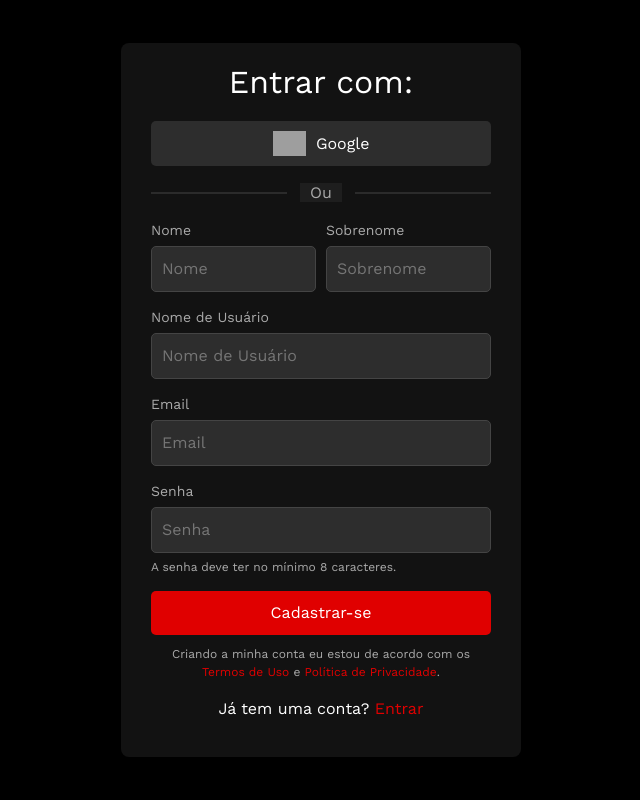
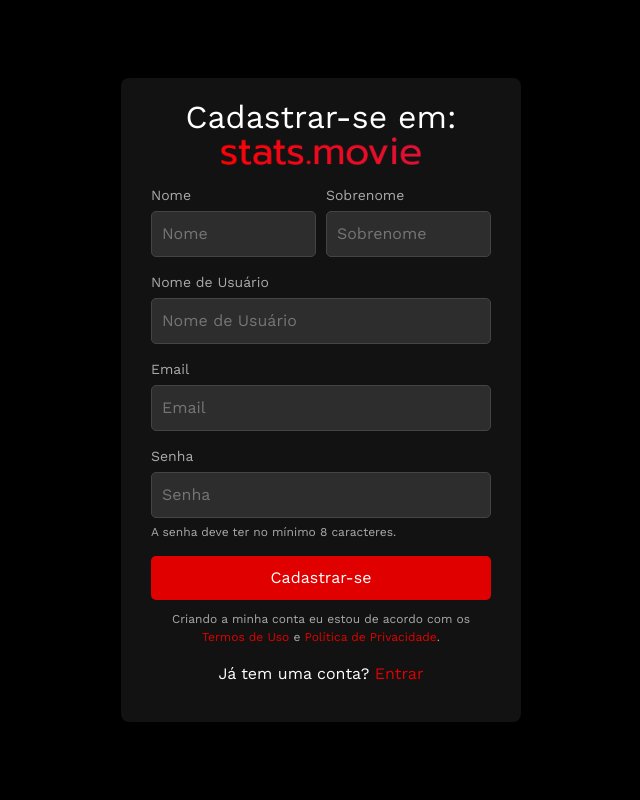
Before and after one commit to stats-movie/stats-movie, a Flask app: page /cadastro in a window 1280 px wide. Shown: the whole page, without its empty margins (319-959 px from the left). Run offline with Flask 3, Linux system fonts and the light colour scheme; grey boxes are pictures that could not be loaded.

Commit message:
adicionando atalho no cadastro e login, tirando o google e colocando imagem na landingpage

```diff
--- a/stats-movie/stats-movie/static/styles/cadastro.css
+++ b/stats-movie/stats-movie/static/styles/cadastro.css
@@ -99,6 +99,18 @@
     width: 100%;
   }
 
+    .logo{
+    text-align: center;
+    align-items: center;
+    align-content: center;
+  }
+
+  .logo img {
+    width: 200px;
+    margin-bottom: 20px;
+    margin-top: -20px;
+  }
+
   .input-field label {
     display: block;
     font-size: 14px;
--- a/stats-movie/stats-movie/templates/404.html
+++ b/stats-movie/stats-movie/templates/404.html
@@ -2,6 +2,7 @@
 {% block title %} Erro 404 - Página Não Encontrada {% endblock %}
 {% block css %}
     <link href='https://fonts.googleapis.com/css?family=Work Sans' rel='stylesheet'>
+    <link rel="shortcut icon" href="{{url_for('static', filename='/images/iconpop.ico')}}" type="image/x-icon">
     <link rel="stylesheet" href="{{ url_for('static', filename='styles/error.css') }}">
 {% endblock %}
 {% block content %}
--- a/stats-movie/stats-movie/templates/base.html
+++ b/stats-movie/stats-movie/templates/base.html
@@ -4,6 +4,7 @@
   <meta charset="UTF-8">
   <meta name="viewport" content="width=device-width, initial-scale=1.0">
   <title>{% block title %}{% endblock %}</title>
+  <link rel="shortcut icon" href="{{url_for('static', filename='/images/iconpop.ico')}}" type="image/x-icon">
   <link href="https://cdn.jsdelivr.net/npm/bootstrap@5.3.3/dist/css/bootstrap.min.css" rel="stylesheet" integrity="sha384-QWTKZyjpPEjISv5WaRU9OFeRpok6YctnYmDr5pNlyT2bRjXh0JMhjY6hW+ALEwIH" crossorigin="anonymous">
   {% block css %}{% endblock %}
 </head>
--- a/stats-movie/stats-movie/templates/cadastro.html
+++ b/stats-movie/stats-movie/templates/cadastro.html
@@ -1,20 +1,19 @@
 {% extends "base.html" %}
 {% block title %} Cadastro {% endblock %}
 {% block css %}
+<link rel="shortcut icon" href="{{ url_for('static', filename='images/iconpop.ico') }}" type="image/x-icon">
 <link href='https://fonts.googleapis.com/css?family=Work Sans' rel='stylesheet'>
   <link rel="stylesheet" href="{{ url_for('static', filename='styles/cadastro.css') }}">
   {% endblock %}
   {% block content %}
   <div class="container-cadastro">
     <div class="form-box">
-      <h2>Entrar com:</h2>
-      <button class="google-btn">
-        <img src="https://img.icons8.com/win10/100/ffffff/google-logo.png" alt="Google logo">
-        Google
-      </button>
-      <div class="divider">
-        <span>Ou</span>
+      <h2>Cadastrar-se em:</h2>
+      <a href="/">
+        <div class="logo">
+          <img src="{{ url_for('static', filename='images/stats-movie.png') }}" alt="Logo" />
       </div>
+      </a>
       <form action="#" method="post">
         <div class="input-group-cadastro">
           <div class="input-field">
--- a/stats-movie/stats-movie/templates/login.html
+++ b/stats-movie/stats-movie/templates/login.html
@@ -8,7 +8,9 @@
   <div class="container-login">
     <div class="logo">
         <h1>Entrar em: <br>
-            <img src="{{url_for('static', filename='/images/stats-movie.png')}}" alt="Logo" />
+          <a href="/">
+            <img href="/" src="{{ url_for('static', filename='images/stats-movie.png') }}" alt="Logo" />
+        </a>
         </h1>
 
     </div>
--- a/stats-movie/stats-movie/templates/perfil.html
+++ b/stats-movie/stats-movie/templates/perfil.html
@@ -1,6 +1,7 @@
 {% extends "base.html" %}
 {% block title %} Perfil {% endblock %}
 {% block css %}
+<link rel="shortcut icon" href="{{url_for('static', filename='/images/iconpop.ico')}}" type="image/x-icon">
     <link rel="stylesheet" href="{{url_for('static', filename='/styles/perfil.css')}}">
     <link href='https://fonts.googleapis.com/css?family=Work Sans' rel='stylesheet'>
 {% endblock %}
```
Also changed, not shown: stats-movie/stats-movie/funcs_db.py (+10 -5 lines), stats-movie/stats-movie/static/styles/landingpage.css (+4 -5 lines), stats-movie/stats-movie/templates/landingpage.html (+5 -4 lines), stats-movie/stats-movie/static/images/banner.png, stats-movie/stats-movie/static/images/iconpop.ico (added).
